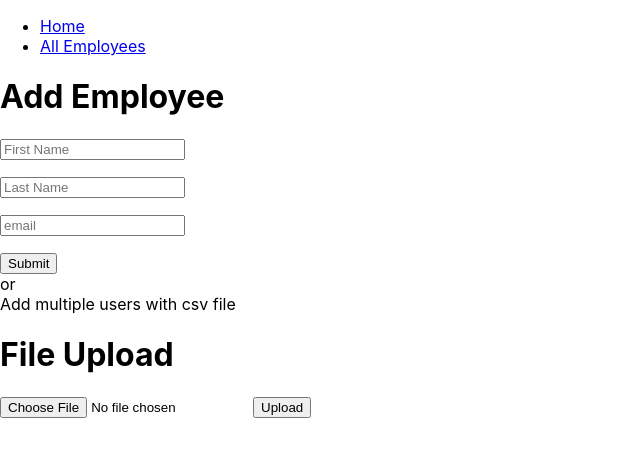
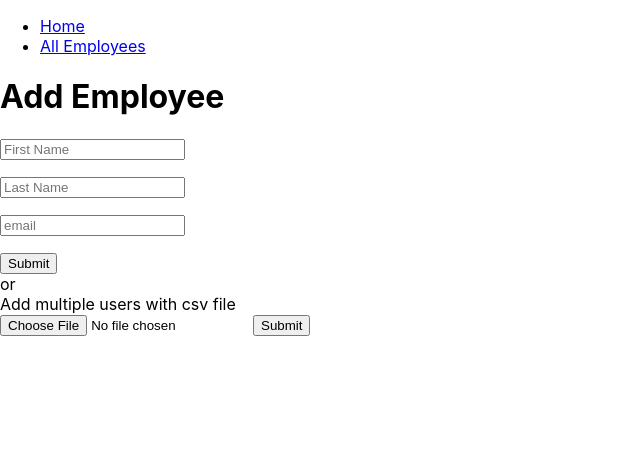
Before and after one commit to shahreaz0/mysql-react-express-crud, a React (Vite) app in the folder client/: page / in a window 1280 px wide. Shown: the top 456 px of the page, without its empty margins (0-640 px from the left). Built offline with nearby package versions, Linux system fonts and the light colour scheme.

Commit message:
Refactor UploadCsv component

```diff
--- a/client/src/components/UploadCsv.jsx
+++ b/client/src/components/UploadCsv.jsx
@@ -1,44 +1,28 @@
 import React from "react";
 import axios from "axios";
+import { useForm } from "react-hook-form";
 
-class UploadCsv extends React.Component {
-	constructor(props) {
-		super(props);
-		this.state = {
-			file: null,
-		};
-	}
+const UploadCsv = (props) => {
+	const { register, handleSubmit } = useForm();
 
-	onFormSubmit = (e) => {
-		e.preventDefault();
-		const formData = new FormData();
-		formData.append("csvFile", this.state.file);
-		const config = {
-			headers: {
-				"content-type": "multipart/form-data",
-			},
-		};
-		axios
-			.post("http://localhost:3001/api/upload", formData, config)
-			.then((response) => {
-				alert("The file is successfully uploaded");
-			})
-			.catch((error) => {});
+	const fileUploadHandler = async (data) => {
+		try {
+			const formData = new FormData();
+			formData.append("csvFile", data.csvFile[0]);
+
+			await axios.post("http://localhost:3001/api/upload", formData);
+		} catch (error) {
+			console.log(error);
+		}
 	};
-
-	onChange = (e) => {
-		this.setState({ file: e.target.files[0] });
-	};
-
-	render() {
-		return (
-			<form onSubmit={this.onFormSubmit}>
-				<h1>File Upload</h1>
-				<input type="file" name="csvFile" onChange={this.onChange} />
-				<button type="submit">Upload</button>
+	return (
+		<div>
+			<form onSubmit={handleSubmit(fileUploadHandler)}>
+				<input type="file" {...register("csvFile")} />
+				<input type="submit" />
 			</form>
-		);
-	}
-}
+		</div>
+	);
+};
 
 export default UploadCsv;
```
